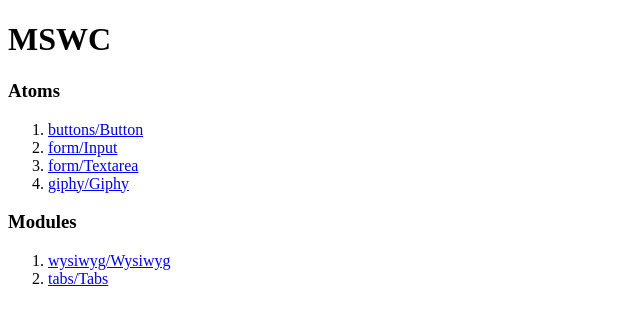
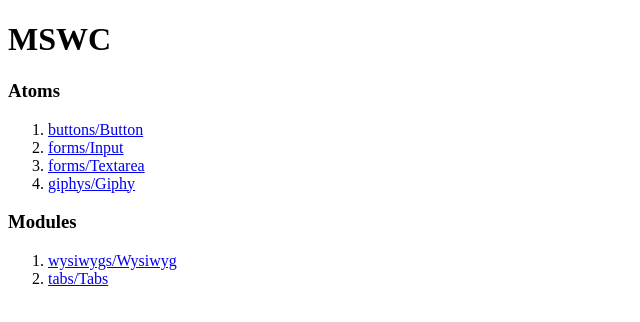
Before and after one commit to mits-gossau/web-components, a website: page src/index.html in a window 1280 px wide. Shown: the full height of the page, 0-640 px from the left. Drawn offline with Linux system fonts and the light colour scheme.

Commit message:
renaming

```diff
--- a/src/index.html
+++ b/src/index.html
@@ -10,13 +10,13 @@
   <h3>Atoms</h3>
   <ol>
     <li><a href="./es/components/atoms/buttons/Button.html">buttons/Button</a></li>
-    <li><a href="./es/components/atoms/form/Input.html">form/Input</a></li>
-    <li><a href="./es/components/atoms/form/Textarea.html">form/Textarea</a></li>
-    <li><a href="./es/components/atoms/giphy/Giphy.html">giphy/Giphy</a></li>
+    <li><a href="./es/components/atoms/forms/Input.html">forms/Input</a></li>
+    <li><a href="./es/components/atoms/forms/Textarea.html">forms/Textarea</a></li>
+    <li><a href="./es/components/atoms/giphys/Giphy.html">giphys/Giphy</a></li>
   </ol>
   <h3>Modules</h3>
   <ol>
-    <li><a href="./es/components/modules/wysiwyg/Wysiwyg.html">wysiwyg/Wysiwyg</a></li>
+    <li><a href="./es/components/modules/wysiwygs/Wysiwyg.html">wysiwygs/Wysiwyg</a></li>
     <li><a href="./es/components/modules/tabs/Tabs.html">tabs/Tabs</a></li>
   </ol>
 </body>
```
Also changed, not shown: src/es/components/atoms/forms/Input.html (renamed from src/es/components/atoms/form/Input.html), src/es/components/atoms/forms/Input.js (renamed from src/es/components/atoms/form/Input.js), src/es/components/atoms/forms/Textarea.html (renamed from src/es/components/atoms/form/Textarea.html), src/es/components/atoms/forms/Textarea.js (renamed from src/es/components/atoms/form/Textarea.js), src/es/components/atoms/giphys/Giphy.html (renamed from src/es/components/atoms/giphy/Giphy.html), src/es/components/atoms/giphys/Giphy.js (renamed from src/es/components/atoms/giphy/Giphy.js), src/es/components/modules/wysiwygs/Wysiwyg.html (renamed from src/es/components/modules/wysiwyg/Wysiwyg.html), src/es/components/modules/wysiwygs/Wysiwyg.js (renamed from src/es/components/modules/wysiwyg/Wysiwyg.js).
